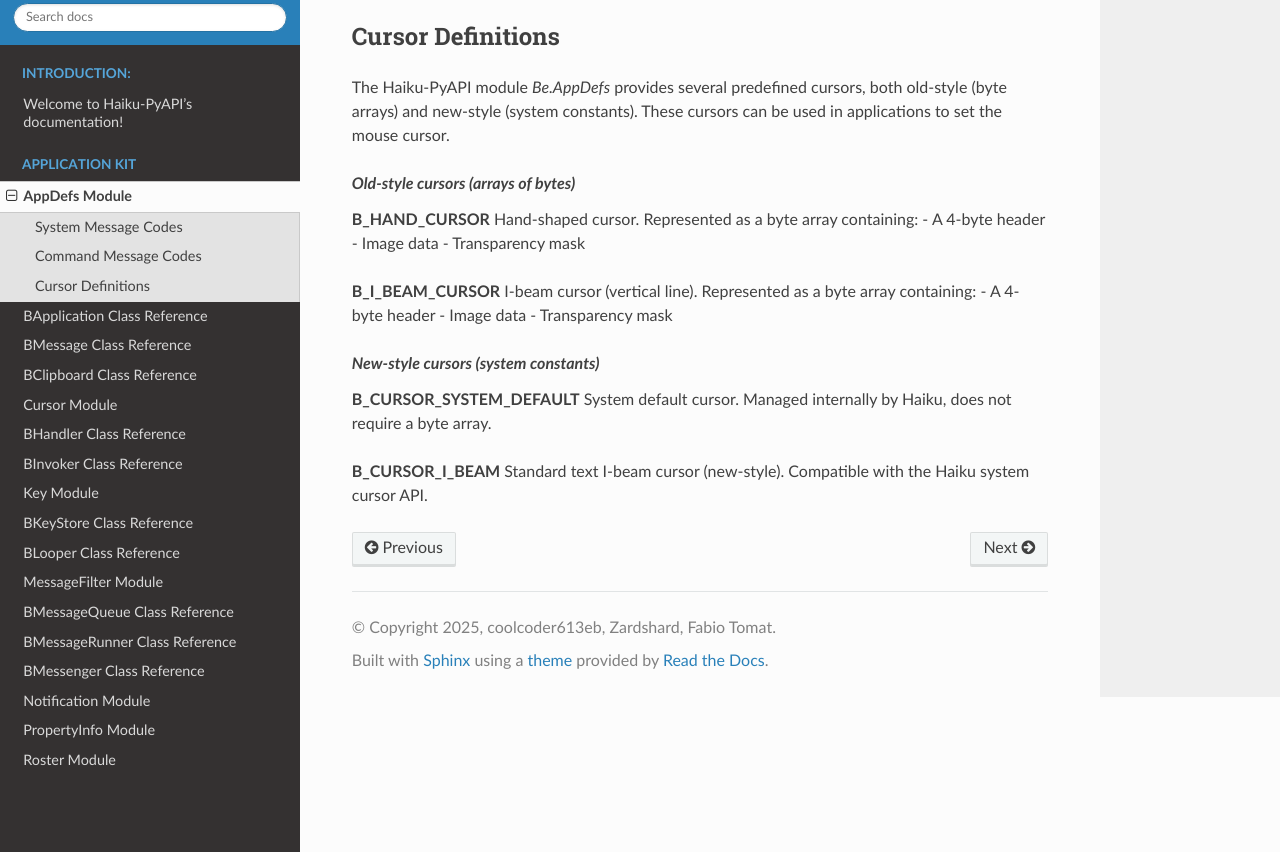
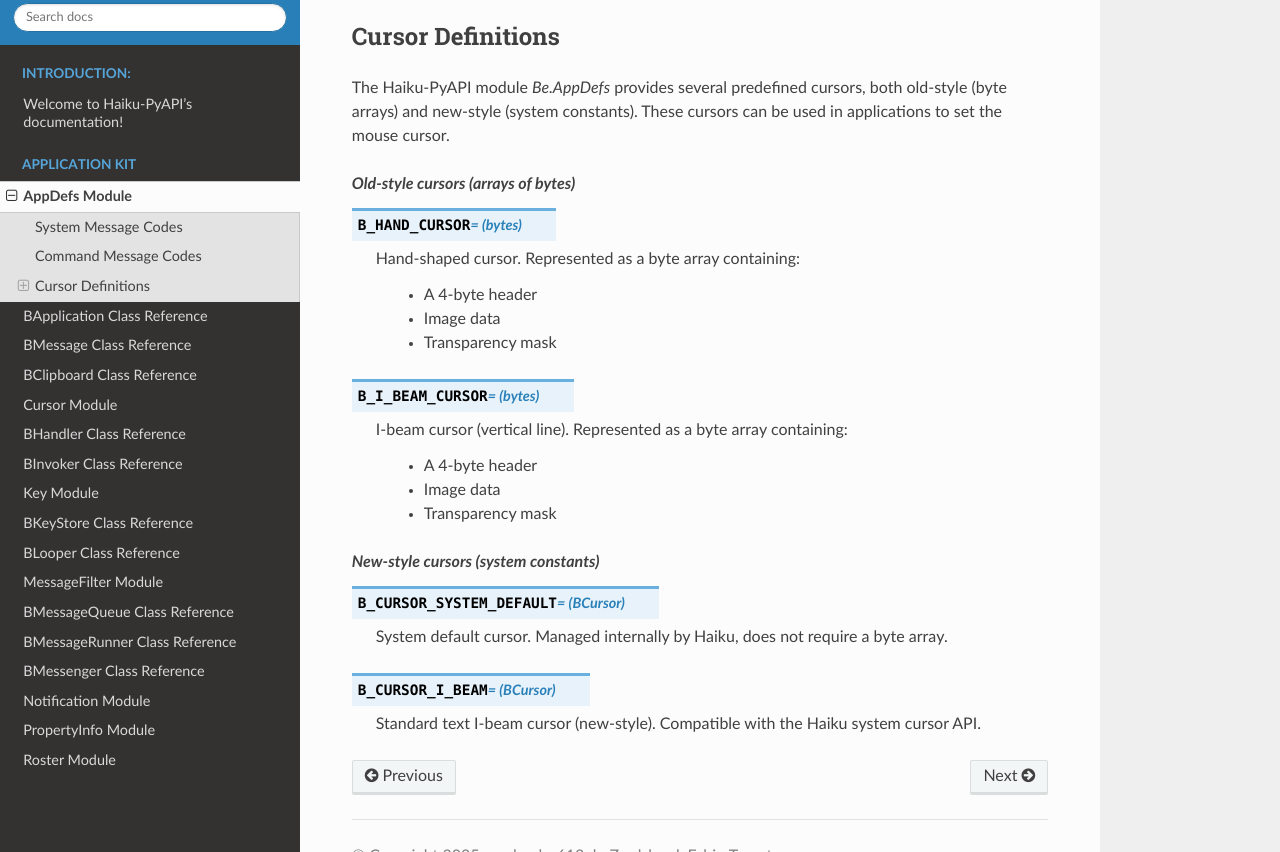
Before and after one commit to coolcoder613eb/Haiku-PyAPI, a Sphinx documentation site: the page built from docs/source/appdefs.rst, in a window 1280 px wide and 900 px high, scrolled down 549 px, cut to the strip 48-900 px from the top of the window. Built offline with Sphinx 7.4.7 and the Read the Docs theme 3.1.0, drawn with Linux system fonts in a browser that asks for light colours.

```diff
--- a/docs/source/appdefs.rst
+++ b/docs/source/appdefs.rst
@@ -23,24 +23,36 @@ The Haiku-PyAPI module `Be.AppDefs` provides several predefined cursors, both ol
 (byte arrays) and new-style (system constants). These cursors can be used in applications
 to set the mouse cursor.
 
+.. currentmodule:: Be.Roster
+
 .. rubric:: `Old-style cursors (arrays of bytes)`
 
-**B_HAND_CURSOR**
-Hand-shaped cursor. Represented as a byte array containing:
-- A 4-byte header
-- Image data
-- Transparency mask
+.. data:: B_HAND_CURSOR
+   :value: (bytes)
 
-**B_I_BEAM_CURSOR**
-I-beam cursor (vertical line). Represented as a byte array containing:
-- A 4-byte header
-- Image data
-- Transparency mask
+   Hand-shaped cursor. Represented as a byte array containing:
+
+      - A 4-byte header
+      - Image data
+      - Transparency mask
+
+.. data:: B_I_BEAM_CURSOR
+   :value: (bytes)
+
+   I-beam cursor (vertical line). Represented as a byte array containing:
+
+      - A 4-byte header
+      - Image data
+      - Transparency mask
 
 .. rubric:: `New-style cursors (system constants)`
 
-**B_CURSOR_SYSTEM_DEFAULT**
-System default cursor. Managed internally by Haiku, does not require a byte array.
+.. data:: B_CURSOR_SYSTEM_DEFAULT
+   :value: (BCursor)
 
-**B_CURSOR_I_BEAM**
-Standard text I-beam cursor (new-style). Compatible with the Haiku system cursor API.
+   System default cursor. Managed internally by Haiku, does not require a byte array.
+
+.. data:: B_CURSOR_I_BEAM
+   :value: (BCursor)
+
+   Standard text I-beam cursor (new-style). Compatible with the Haiku system cursor API.
```
Also changed, not shown: docs/source/handler.rst (+24 -2 lines), docs/source/looper.rst (+10 -2 lines), docs/source/message.rst (+68 -2 lines).
